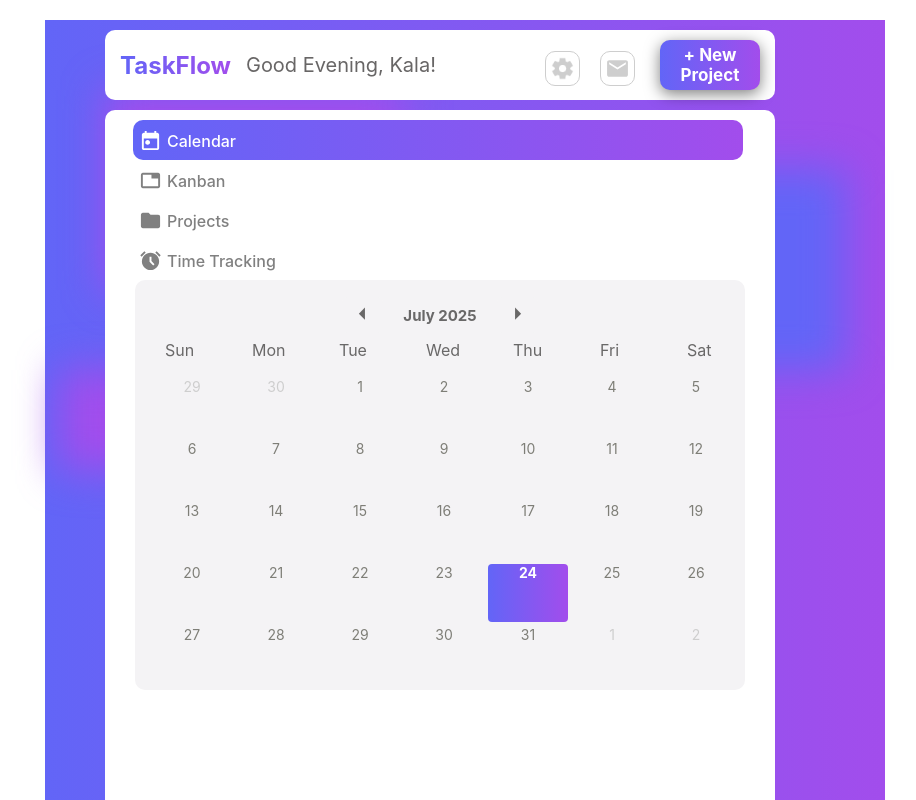
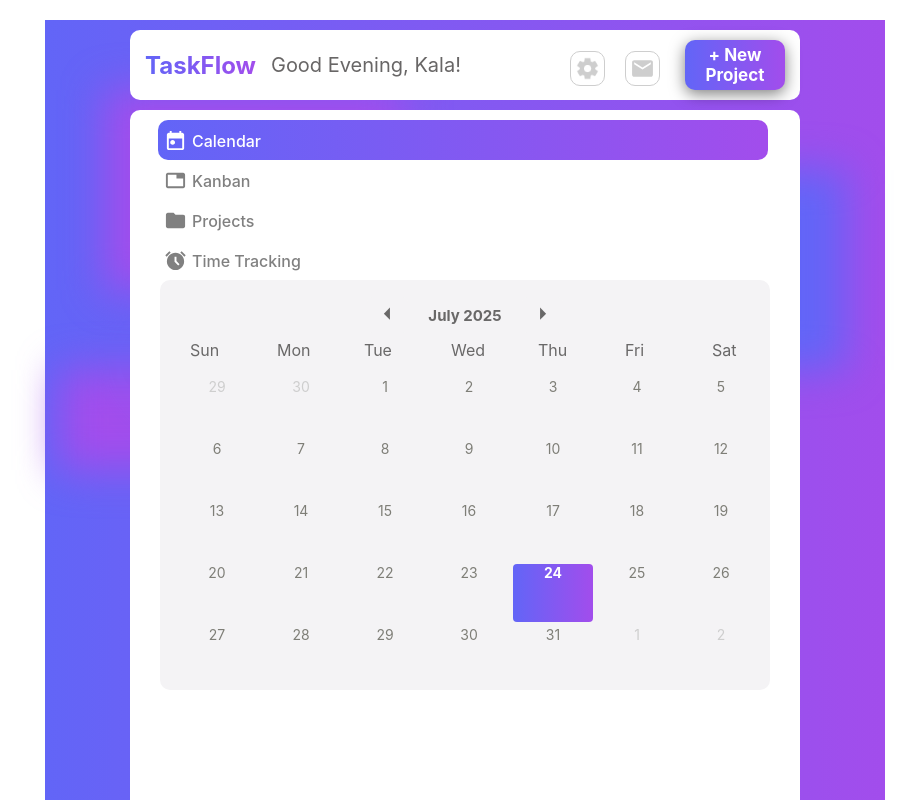
Before and after one commit to shakaylac/TaskFlow, a React (Create React App) app in the folder taskflow-app/: page / in a window 1280 px wide. Shown: the top 800 px of the page, without its empty margins (175-1091 px from the left). Built offline with nearby package versions, Linux system fonts and the light colour scheme.

Commit message:
Created a kanban.js and kanban.css files. Added The container-com css style to the kanban.css to that they match. Imported the css file onto the kanban.js.

```diff
--- a/taskflow-app/src/CSS/Calendar.css
+++ b/taskflow-app/src/CSS/Calendar.css
@@ -2,7 +2,7 @@
     width: 580px;
     height: 380px;
     margin-top: 280px;
-    margin-left: 90px;
+    margin-left: 115px;
     padding: 15px;
     background-color: #F4F3F5;
     position: absolute;
--- a/taskflow-app/src/CSS/Container.css
+++ b/taskflow-app/src/CSS/Container.css
@@ -4,7 +4,7 @@
     background-image: linear-gradient(to right, #6265F7,#A24DEC);
     margin-top: 20px;
     width: 790px;
-    height: 120vh;
+    height: 128vh;
     padding-right: 50px;
     position: relative;
     z-index: 1;
@@ -68,7 +68,7 @@
     background-color: #fff;
     width: 670px;
     height: 70px;
-    margin-left: 60px;
+    margin-left: 85px;
     margin-top: 30px;
     border-radius: 10px;
     position: absolute;
@@ -143,9 +143,9 @@
 .navigation-bkg {
     background-color: #fff;
     width: 670px;
-    height: 102vh;
+    height: 108vh;
     margin-top: 110px;
-    margin-left: 60px;
+    margin-left: 85px;
     border-radius: 10px;
     position: absolute;
     z-index: 4;
```
Also changed, not shown: taskflow-app/src/CSS/Kanban.css (added, +11 -0 lines), taskflow-app/src/Pages/Kanban.js (+11 -0 lines).
